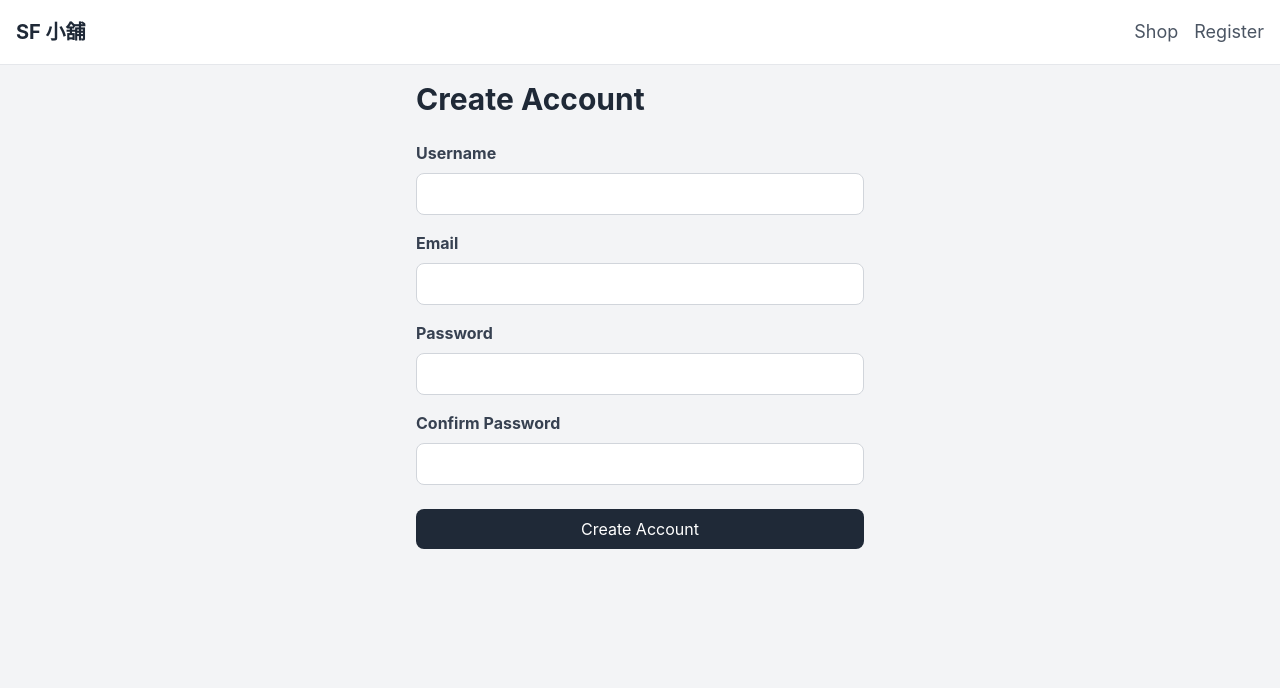
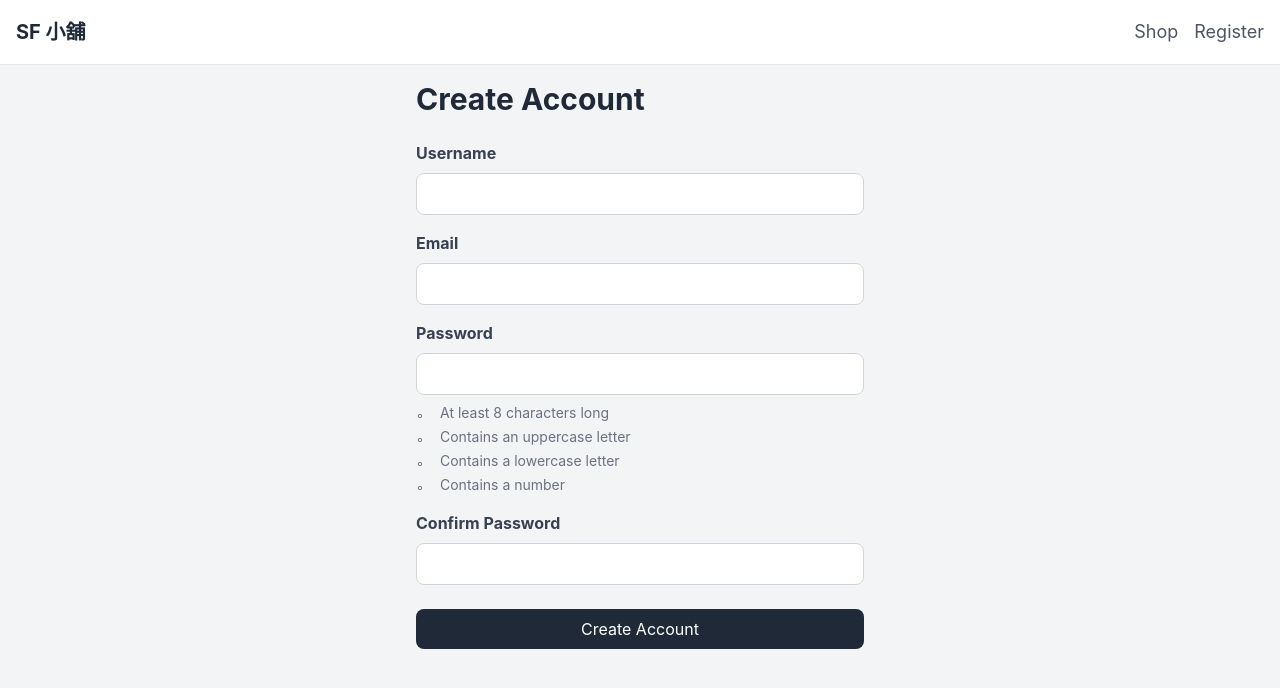
Before and after one commit to peter890176/sf2, a React (Create React App) app: page /register in a window 1280 px wide. Shown: the top 688 px of the page. Built offline with nearby package versions, Linux system fonts and the light colour scheme.

Commit message:
fix registration prompt

```diff
--- a/src/components/RegisterForm.jsx
+++ b/src/components/RegisterForm.jsx
@@ -1,4 +1,27 @@
-import React, { useState } from 'react';
+import React, { useState, useEffect } from 'react';
+
+const PasswordCriteria = ({ password }) => {
+  const hasLength = password.length >= 8;
+  const hasUpper = /[A-Z]/.test(password);
+  const hasLower = /[a-z]/.test(password);
+  const hasNumber = /\d/.test(password);
+
+  const Criterion = ({ met, text }) => (
+    <li className={`flex items-center text-sm ${met ? 'text-green-600' : 'text-gray-500'}`}>
+      <span className="w-4 h-4 mr-2">{met ? '✓' : '◦'}</span>
+      {text}
+    </li>
+  );
+
+  return (
+    <ul className="mt-2 space-y-1">
+      <Criterion met={hasLength} text="At least 8 characters long" />
+      <Criterion met={hasUpper} text="Contains an uppercase letter" />
+      <Criterion met={hasLower} text="Contains a lowercase letter" />
+      <Criterion met={hasNumber} text="Contains a number" />
+    </ul>
+  );
+};
 
 const RegisterForm = () => {
   const [formData, setFormData] = useState({
@@ -9,26 +32,34 @@ const RegisterForm = () => {
   });
 
   const [errors, setErrors] = useState({});
+  const [touched, setTouched] = useState({});
   const [submitted, setSubmitted] = useState(false);
+
+  useEffect(() => {
+
+    validate();
+  }, [formData]);
 
   const validate = () => {
     const newErrors = {};
-    // Username: at least 3 characters
-    if (formData.username.length < 3) {
+    // Username
+    if (touched.username && formData.username.length < 3) {
       newErrors.username = 'Username must be at least 3 characters long';
     }
-    // Email: valid format
-    if (!/\S+@\S+\.\S+/.test(formData.email)) {
+    // Email
+    if (touched.email && !/\S+@\S+\.\S+/.test(formData.email)) {
       newErrors.email = 'Please enter a valid email address';
     }
-    // Password: at least 8 chars, one uppercase, one lowercase, one number
-    if (!/^(?=.*[a-z])(?=.*[A-Z])(?=.*\d)[a-zA-Z\d]{8,}$/.test(formData.password)) {
-      newErrors.password = 'Password must be at least 8 characters long and include uppercase, lowercase, and a number';
+    // Password -
+    if (touched.password && !/^(?=.*[a-z])(?=.*[A-Z])(?=.*\d)[a-zA-Z\d]{8,}$/.test(formData.password)) {
+      newErrors.password = 'Password does not meet all criteria';
     }
-    // Confirm Password: must match password
-    if (formData.password !== formData.confirmPassword) {
+    // Confirm Password
+    if (touched.confirmPassword && formData.password !== formData.confirmPassword) {
       newErrors.confirmPassword = 'Passwords do not match';
     }
+
+    setErrors(newErrors);
     return newErrors;
   };
 
@@ -37,14 +68,24 @@ const RegisterForm = () => {
     setFormData({ ...formData, [name]: value });
   };
 
+  const handleBlur = (e) => {
+    const { name } = e.target;
+    setTouched({ ...touched, [name]: true });
+  };
+
   const handleSubmit = (e) => {
     e.preventDefault();
+    setTouched({
+      username: true,
+      email: true,
+      password: true,
+      confirmPassword: true,
+    });
+
     const validationErrors = validate();
-    setErrors(validationErrors);
     if (Object.keys(validationErrors).length === 0) {
       setSubmitted(true);
       console.log('Form submitted successfully:', formData);
-      // Here you would typically send the data to a server
     } else {
       setSubmitted(false);
     }
@@ -71,6 +112,7 @@ const RegisterForm = () => {
                 id="username"
                 value={formData.username}
                 onChange={handleChange}
+                onBlur={handleBlur}
                 className={`w-full px-3 py-2 border rounded-lg ${errors.username ? 'border-red-500' : 'border-gray-300'}`}
               />
               {errors.username && <p className="text-red-500 text-xs mt-1">{errors.username}</p>}
@@ -86,6 +128,7 @@ const RegisterForm = () => {
                 id="email"
                 value={formData.email}
                 onChange={handleChange}
+                onBlur={handleBlur}
                 className={`w-full px-3 py-2 border rounded-lg ${errors.email ? 'border-red-500' : 'border-gray-300'}`}
               />
               {errors.email && <p className="text-red-500 text-xs mt-1">{errors.email}</p>}
@@ -101,9 +144,11 @@ const RegisterForm = () => {
                 id="password"
                 value={formData.password}
                 onChange={handleChange}
-                className={`w-full px-3 py-2 border rounded-lg ${errors.password ? 'border-red-500' : 'border-gray-300'}`}
+                onBlur={handleBlur}
+                className={`w-full px-3 py-2 border rounded-lg ${errors.password && touched.password ? 'border-red-500' : 'border-gray-300'}`}
               />
-              {errors.password && <p className="text-red-500 text-xs mt-1">{errors.password}</p>}
+              <PasswordCriteria password={formData.password} />
+              {errors.password && touched.password && <p className="text-red-500 text-xs mt-1">{errors.password}</p>}
             </div>
 
             <div className="mb-6">
@@ -116,6 +161,7 @@ const RegisterForm = () => {
                 id="confirmPassword"
                 value={formData.confirmPassword}
                 onChange={handleChange}
+                onBlur={handleBlur}
                 className={`w-full px-3 py-2 border rounded-lg ${errors.confirmPassword ? 'border-red-500' : 'border-gray-300'}`}
               />
               {errors.confirmPassword && <p className="text-red-500 text-xs mt-1">{errors.confirmPassword}</p>}
```
